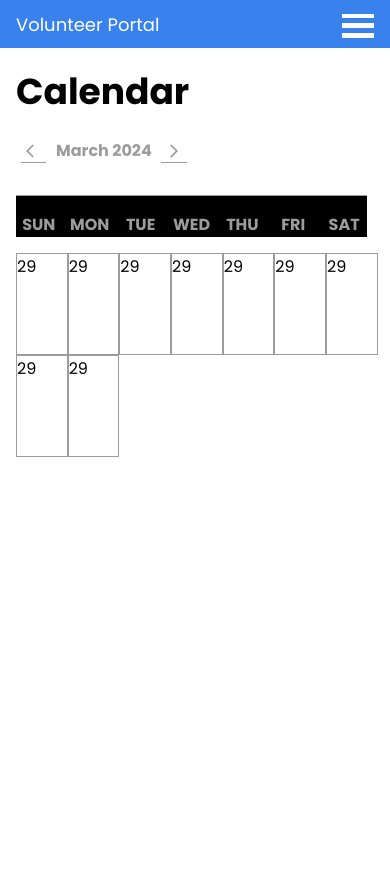
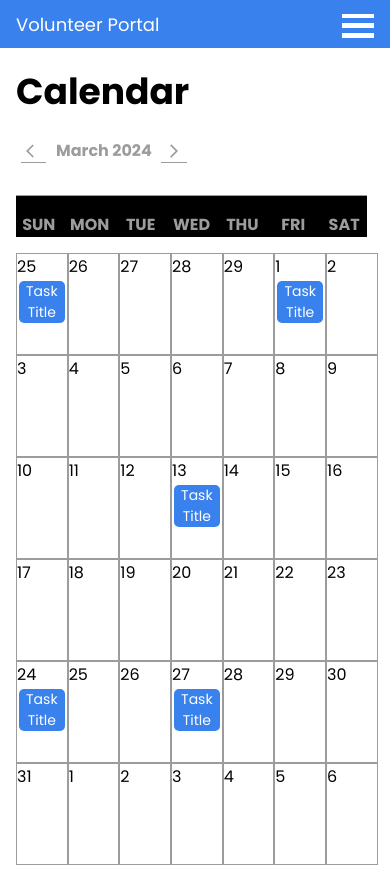
Before and after one commit to SankalpKadam/volunteer_program, a React (Create React App) app: page /studenthome/calendar in a window 390 px wide. Before the commit the page ends 844 px from the top, so only its background shows below. Built offline with nearby package versions, Linux system fonts and the light colour scheme.

Commit message:
completed responsive calendar

```diff
--- a/src/components/StudentDashboard/Calendar/CalendarPage.css
+++ b/src/components/StudentDashboard/Calendar/CalendarPage.css
@@ -65,7 +65,7 @@
     /* flex: 1.5; */
     height: 100px;
 }
-@media screen and (max-width:767px) {
+@media screen and (max-width:768px) {
     .calendarpage__data{
         padding: 1rem;
     }
--- a/src/components/StudentDashboard/Calendar/CalendarPage.jsx
+++ b/src/components/StudentDashboard/Calendar/CalendarPage.jsx
@@ -1,8 +1,10 @@
 //References - https://developer.mozilla.org/en-US/docs/Web/JavaScript/Reference/Global_Objects/Date/getMonth , https://derrickotte.medium.com/how-to-create-a-calendar-from-scratch-in-react-1f2db197454d
-import React, { useState } from 'react'
+import React, { useEffect, useState } from 'react'
 import Navbar from '../../universalComponents/Navbar/Navbar'
 import './CalendarPage.css'
 import { ArrowBackIos, ArrowForwardIos } from '@mui/icons-material'
+import createCalendarArray from './CreateCalendar'
+import Day from './Day/Day'
 const CalendarPage = () => {
     const menuItems = [{
         text: "Home",
@@ -23,24 +25,38 @@ const CalendarPage = () => {
     ]
 
     const [currentDay, setCurrentDay] = useState(new Date());
+    const [ daysToAddToCalendar, setDaysToAddToCalendar] = useState([]);
     //using month array to get current month
     const months = ["January", "February", "March", "April", "May", "June", "July", "August", "September", "October", "November", "December"];
-    const days = ["SUN", "MON", "TUE", "WED", "THU", "FRI", "SAT"]
+    const days = ["SUN", "MON", "TUE", "WED", "THU", "FRI", "SAT"];
+
+    const backMonth = ()=>{
+        const prevDate = new Date(currentDay.getFullYear(), currentDay.getMonth()-1,1)
+        setCurrentDay(prevDate)
+    }
+    const nextMonth = ()=>{
+        const nextDate = new Date(currentDay.getFullYear(), currentDay.getMonth()+1,1);
+        setCurrentDay(nextDate)
+    }
+
+    useEffect(()=>{
+        setDaysToAddToCalendar(createCalendarArray(currentDay))
+    }, [currentDay])
     return (
         <div className='calendarpage'>
             <Navbar items={menuItems.reverse()} />
             <div className="calendarpage__data">
                 <div className="calendarpage__title">Calendar</div>
                 <div className="calendarpage__currentMonth">
-                    <div className="calendarpage__traverse">
+                    <div className="calendarpage__traverse" onClick={backMonth}>
 
-                        <ArrowBackIos fontSize='var(--text-base)' />
+                        <ArrowBackIos fontSize='var(--text-base)'/>
                     </div>
                     <div className="calendarpage__actualMonth">
 
                         {months[currentDay.getMonth()]} {currentDay.getFullYear()}
                     </div>
-                    <div className="calendarpage__traverse">
+                    <div className="calendarpage__traverse" onClick={nextMonth}>
 
                         <ArrowForwardIos fontSize='var(--text-base)' />
                     </div>
@@ -51,33 +67,10 @@ const CalendarPage = () => {
                     }
                 </div>
                 <div className="calendarpage__dates">
-                    <div className='calendarpage__individualDate'>
-                        29
-                    </div>
-                    <div className='calendarpage__individualDate'>
-                        29
-                    </div>
-                    <div className='calendarpage__individualDate'>
-                        29
-                    </div>
-                    <div className='calendarpage__individualDate'>
-                        29
-                    </div>
-                    <div className='calendarpage__individualDate'>
-                        29
-                    </div>
-                    <div className='calendarpage__individualDate'>
-                        29
-                    </div>
-                    <div className='calendarpage__individualDate'>
-                        29
-                    </div>
-                    <div className='calendarpage__individualDate'>
-                        29
-                    </div>
-                    <div className='calendarpage__individualDate'>
-                        29
-                    </div>
+                    {
+                        daysToAddToCalendar.map((day, index) => <div className='calendarpage__individualDate' key={index}><Day number={day.number} task={day.task}/></div>)
+                    }
+
                 </div>
             </div>
         </div>
--- /dev/null
+++ b/src/components/StudentDashboard/Calendar/CreateCalendar.js
@@ -0,0 +1,25 @@
+const createCalendarArray = (currentDay) =>{
+    let daysToAddToCalendar = [];
+    console.log(new Date(currentDay.getFullYear(), currentDay.getMonth(), 1));
+    let firstDayOfMonth = new Date(currentDay.getFullYear(), currentDay.getMonth(), 1);
+    let firstWeekday = firstDayOfMonth.getDay();
+    for (let i = 0; i < 42; i++) {
+        if (i === 0 && firstWeekday === 0) {
+          firstDayOfMonth.setDate(firstDayOfMonth.getDate() - 7);
+        } else if (i === 0) {
+          firstDayOfMonth.setDate(firstDayOfMonth.getDate() + (i - firstWeekday));
+        } else {
+          firstDayOfMonth.setDate(firstDayOfMonth.getDate() + 1);
+        }
+
+        let calendarDay = {
+          currentMonth: (firstDayOfMonth.getMonth() === currentDay.getMonth()),
+          number: firstDayOfMonth.getDate(),
+          task: (i === 0 || i === 5 || i===17 || i===28 || i===31)
+        }
+        daysToAddToCalendar.push(calendarDay);
+    }
+    return daysToAddToCalendar;
+}
+
+export default createCalendarArray;
--- a/src/components/StudentDashboard/Calendar/Day/Day.css
+++ b/src/components/StudentDashboard/Calendar/Day/Day.css
@@ -2,5 +2,20 @@
     width: 100%;
     height: 100%;
     overflow: hidden;
-    border: 1px solid var(--secondary-text-color);
+    text-decoration: none;
+    color: black;
 }
+.day__task{
+    background-color: var(--background-color);
+    color: var(--text-color);
+    font-size: var(--text-base);
+    margin: 1rem;
+    border-radius: 5px;
+    text-align: center;
+}
+@media screen and (max-width:767px) {
+    .day__task{
+        font-size: var(--text-sm);
+        margin: 0.1rem;
+    }
+}
--- a/src/components/StudentDashboard/Calendar/Day/Day.jsx
+++ b/src/components/StudentDashboard/Calendar/Day/Day.jsx
@@ -1,13 +1,17 @@
 import React from 'react'
 import './Day.css'
-const Day = (props) => {
-    var currentDays = []
+import { Link } from 'react-router-dom'
+const Day = ({number, task, currentMonth, key}) => {
   return (
-    <div className='day'>
+    <Link className='day' to={"/studenthome/detailedTask/1"}>
       <div className='day__date'>
-
+        {number}
       </div>
-    </div>
+      {
+        task &&
+      <div className="day__task">Task Title</div>
+      }
+    </Link>
   )
 }
 
```
